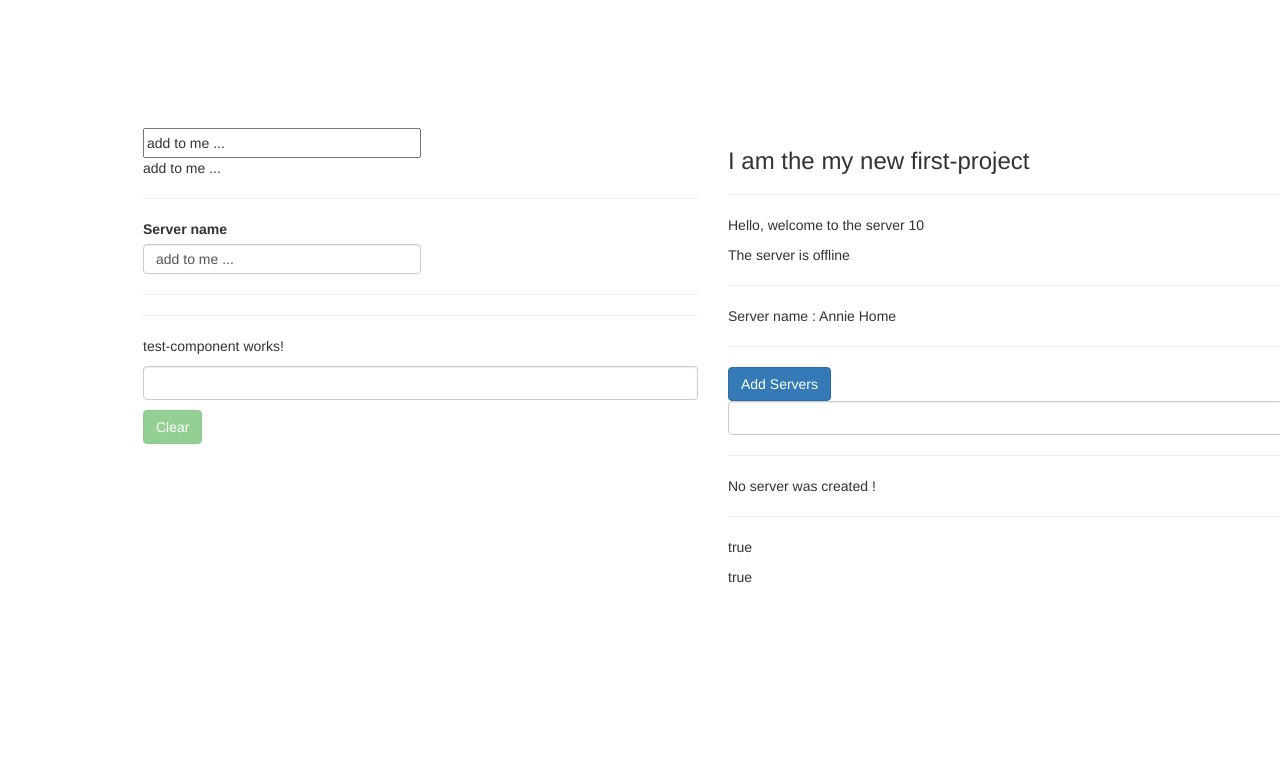
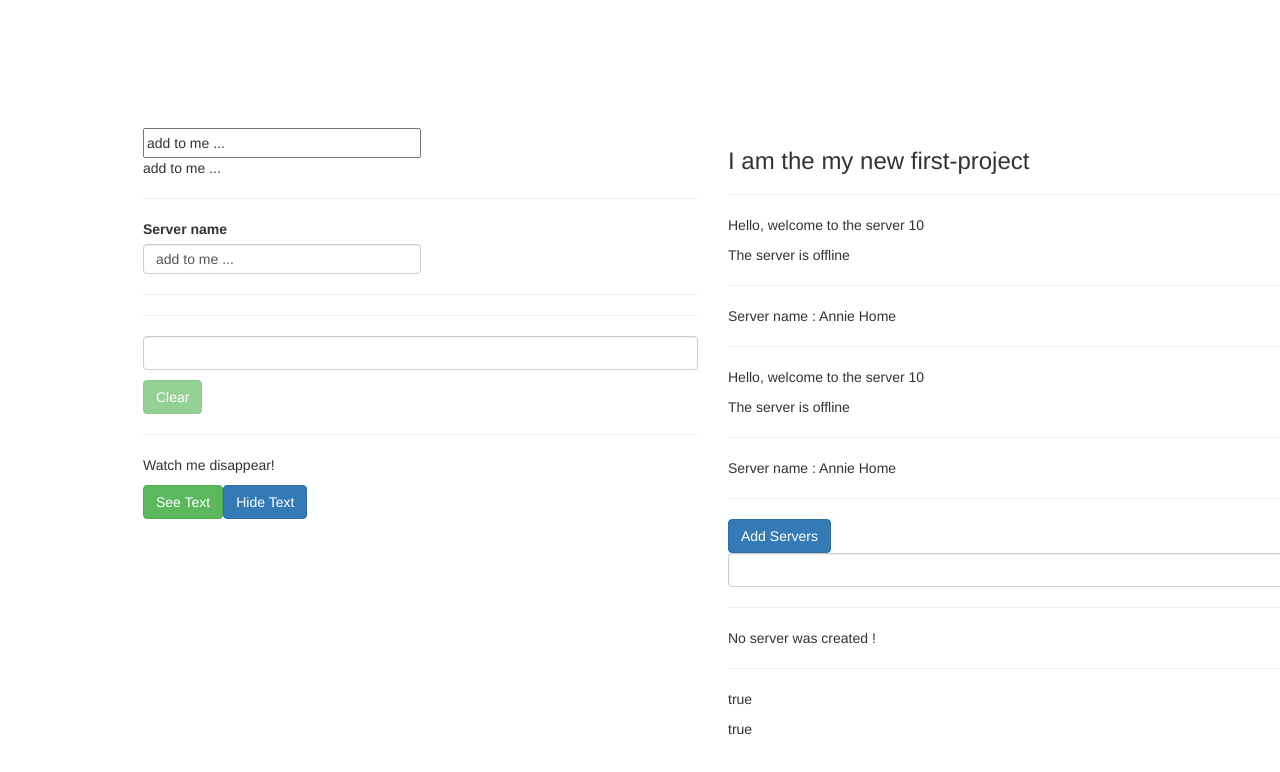
Before and after one commit to anniechakraborty/first-project, an Angular app: page / in a window 1280 px wide. Shown: the top 772 px of the page. Built offline with nearby package versions, Linux system fonts and the light colour scheme.

Commit message:
using ngIf directive to change text visibility

```diff
--- a/src/app/app.component.ts
+++ b/src/app/app.component.ts
@@ -8,7 +8,7 @@ import { Component } from '@angular/core';
 export class AppComponent {
   title = 'my new first-project';
   name = 'add to me ...';
-  onUpdateServerName(event, Event){
+  onUpdateServerName(event: Event){
     this.name = (<HTMLInputElement>event.target).value;
   }
 }
--- a/src/app/servers/servers.component.html
+++ b/src/app/servers/servers.component.html
@@ -1,5 +1,5 @@
 <app-server></app-server>
-<!-- <app-server></app-server> -->
+<app-server></app-server>
     <!-- the [] square bracket tells angular that we are using property binding on that HTML tag attribute.
     here "disabled" is an attribute we can use on HTML tags like the button tag, input tag etc. -->
     <!-- the () parenthesis tells angualr we are using event binding on the HTML property (here, click)
--- a/src/app/test-component/test-component.component.html
+++ b/src/app/test-component/test-component.component.html
@@ -1,6 +1,18 @@
-<p>test-component works!</p>
 <input type="text" class="form-control" name="username" id="username" [(ngModel)]="username">
-<p>{{ username }}</p>
+<p>
+    {{ username }}
+</p>
 <button class="btn btn-success" [disabled]="checkUsername()" (click)="this.username = ''">
     Clear
 </button>
+<hr>
+<!-- using ngIf directive  -->
+<p *ngIf="textVisibility">
+    Watch me disappear!
+</p>
+<button class="btn btn-success" (click)="seeText()">
+    See Text
+</button>
+<button class="btn btn-primary" (click)="hideText()">
+    Hide Text
+</button>
--- a/src/app/test-component/test-component.component.ts
+++ b/src/app/test-component/test-component.component.ts
@@ -8,6 +8,7 @@ import { Component } from '@angular/core';
 export class TestComponentComponent {
   username: string = '';
   isEmpty : boolean = true;
+  textVisibility : boolean = true;
   checkUsername(){
     if (this.username == ''){
       return true;
@@ -16,4 +17,10 @@ export class TestComponentComponent {
       return false;
     }
   }
+  seeText(){
+    this.textVisibility = true;
+  }
+  hideText(){
+    this.textVisibility = false;
+  }
 }
```
